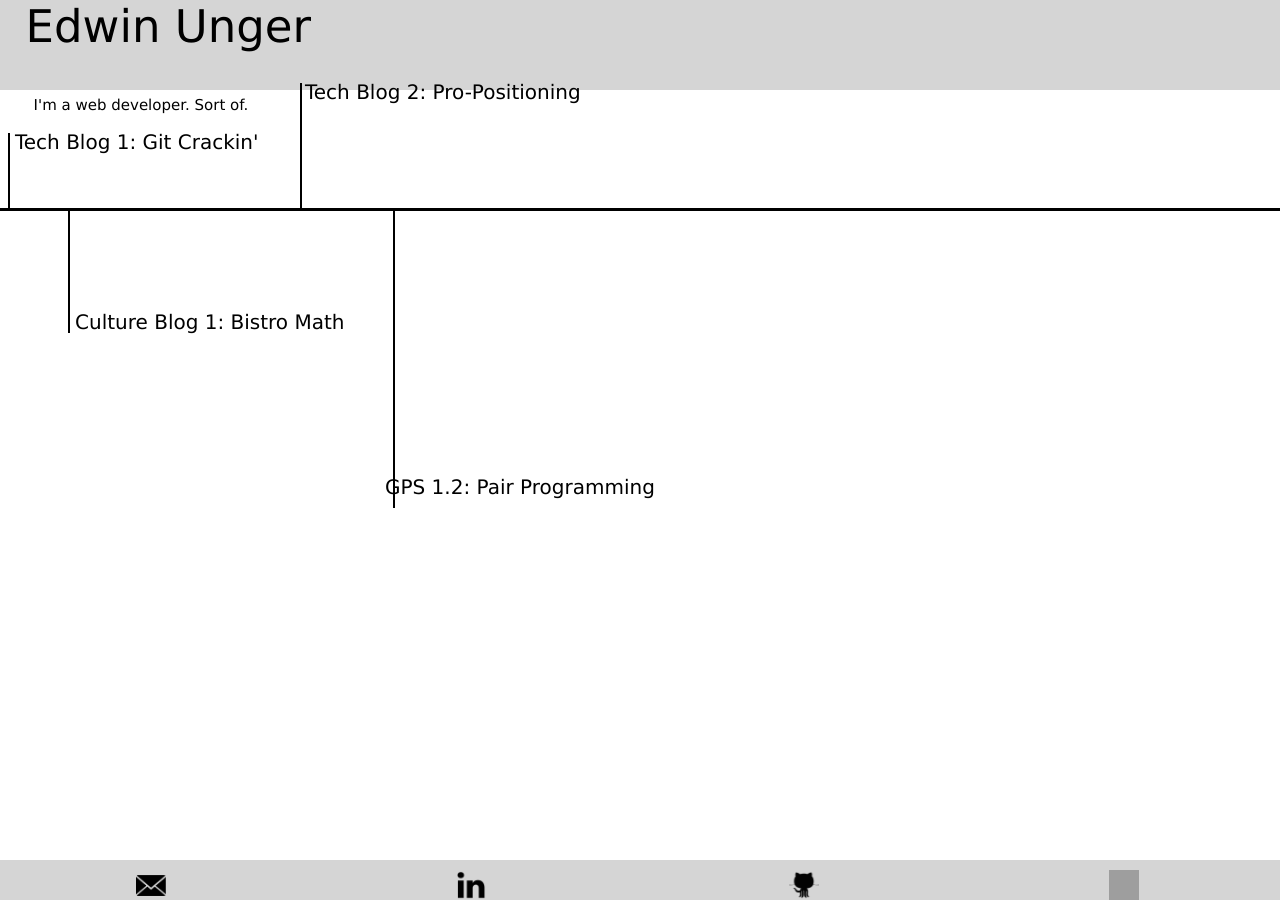
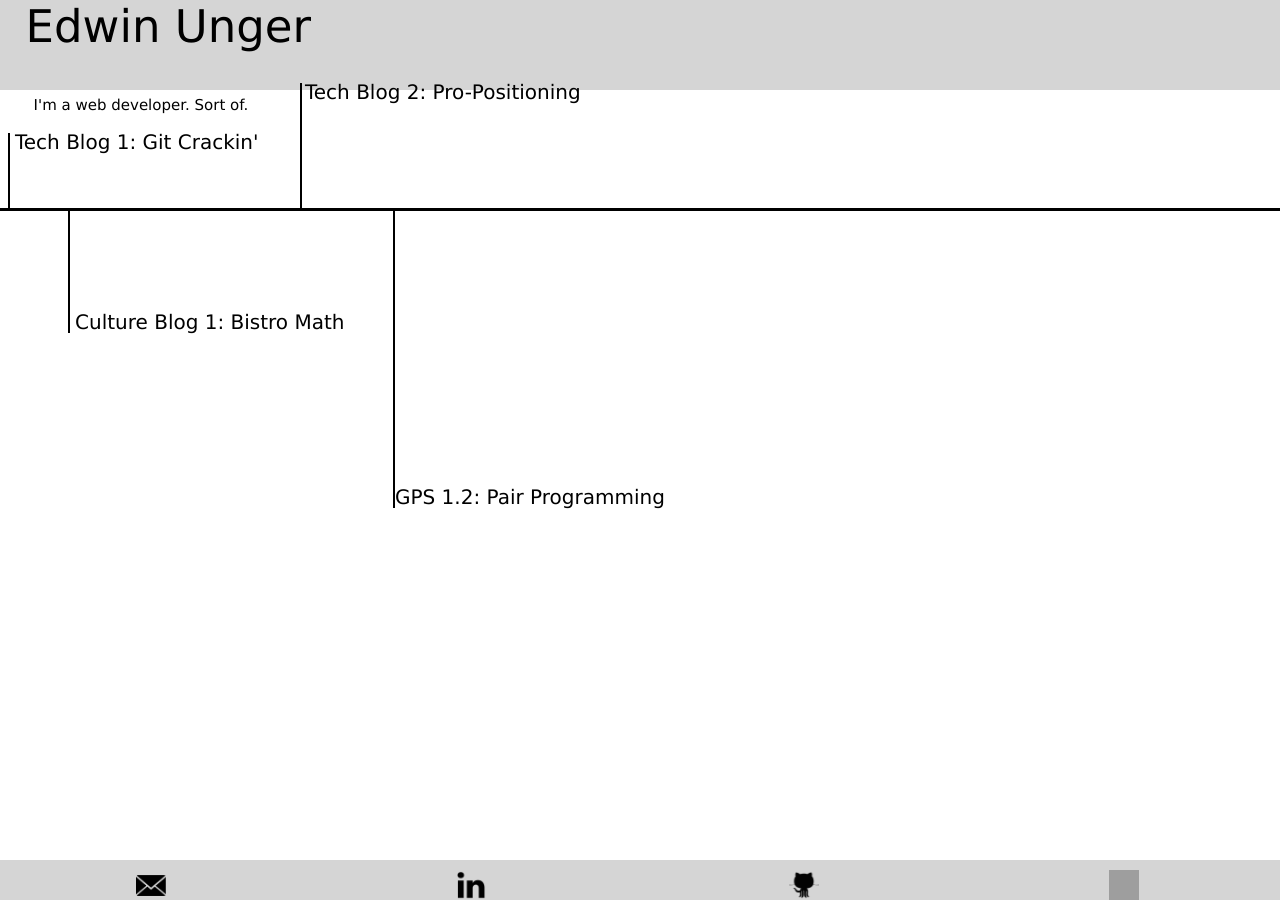
Before and after one commit to edwinunger/edwinunger.github.io, a Jekyll site: the page blog.html, which Jekyll copies as it is, in a window 1280 px wide. Built offline with Jekyll 4.4.1, drawn with Linux system fonts in a browser that asks for light colours; grey boxes are pictures that could not be loaded.

Commit message:
timeline fix

```diff
--- a/stylesheets/default.css
+++ b/stylesheets/default.css
@@ -186,8 +186,8 @@ a {
   font-size: 20px;
   font-family: Verdana;
   color: #000000;
-  top: 475px;
-  left: 385px;
+  top: 485px;
+  left: 395px;
   position: absolute;
   text-decoration: none;
 }
```
